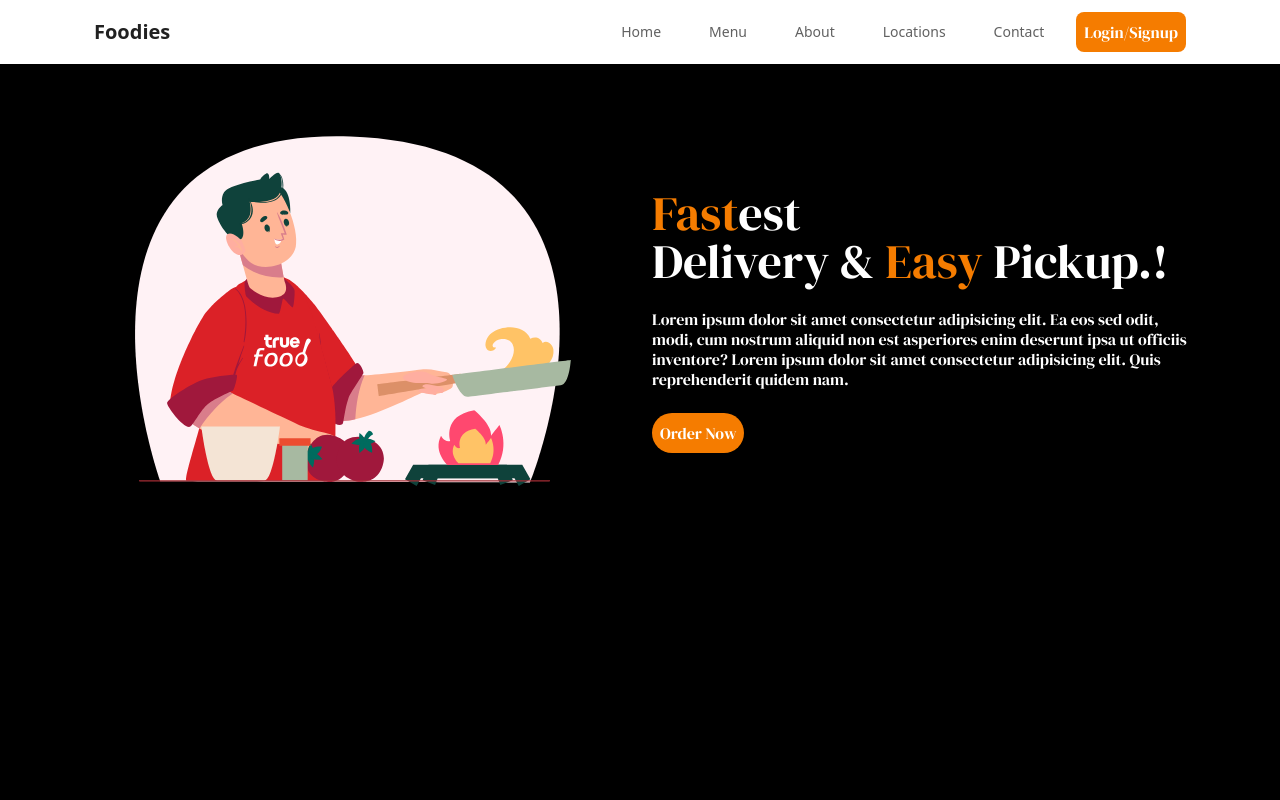
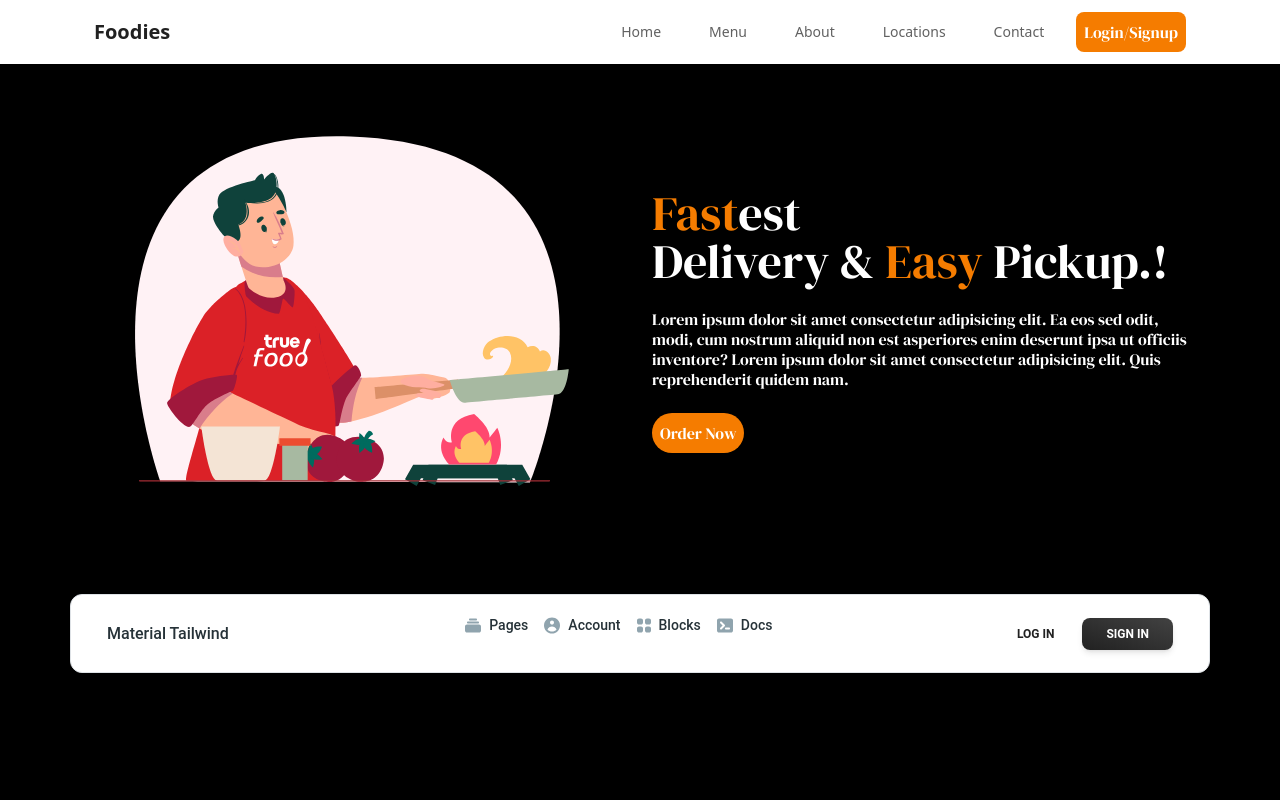
Before and after one commit to Deepakshiva05/Foodies, a React (Vite) app: page / in a window 1280 px wide. Shown: the top 800 px of the page. Built offline with nearby package versions, Linux system fonts and the light colour scheme.

Commit message:
uncommented navbardefault

```diff
--- a/src/App.jsx
+++ b/src/App.jsx
@@ -16,7 +16,7 @@ function App() {
   return (
     <>
     <Navbar/>
-    {/* <NavbarDefault/> */}
+    <NavbarDefault/>
     {/* <Hero/> */}
     <Benefits/>
     <Testimonials/>
```
